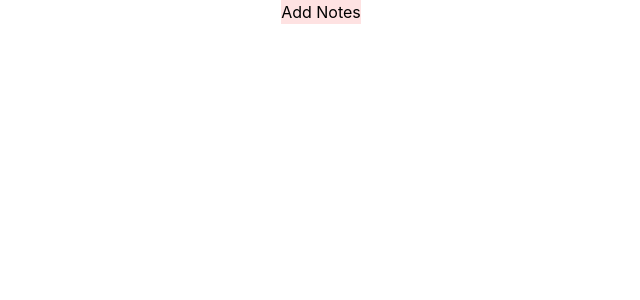
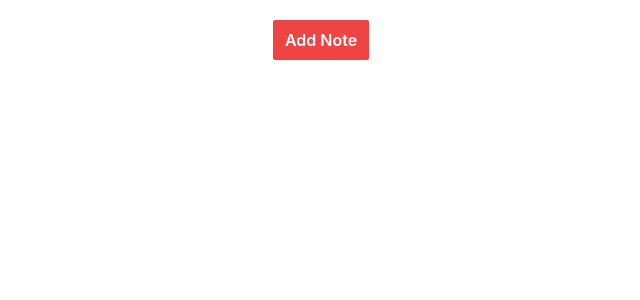
Before and after one commit to trcodeers/propacity, a React (Create React App) app: page / in a window 1280 px wide. Shown: the top 300 px of the page, without its empty margins (319-959 px from the left). Built offline with nearby package versions, Linux system fonts and the light colour scheme.

Commit message:
add color to add note button

```diff
--- a/src/App.tsx
+++ b/src/App.tsx
@@ -2,17 +2,21 @@ import { useEffect, useState } from "react";
 import "./App.css";
 import NoteCard from "./components/noteCard";
 import NoteModal from "./components/notesFormModal";
-import { createNewNote, getAllNotes, deleteNote } from "./services/notes";
-import { useSnackbar } from 'notistack';
+import {
+  createNewNote,
+  getAllNotes,
+  deleteNote,
+  editNote,
+} from "./services/notes";
+import { useSnackbar } from "notistack";
 
 function App() {
-
   const { enqueueSnackbar } = useSnackbar();
 
   const [modalOpen, setModalOpen] = useState(false);
   const [notes, setNotes] = useState([]);
 
-  const [noteToEdit, setNoteToEdit] = useState(null)
+  const [noteToEdit, setNoteToEdit] = useState(null);
 
   useEffect(() => {
     setNotes(getAllNotes());
@@ -28,44 +32,53 @@ function App() {
 
   const onClickEdit = (data: any) => {
     console.log("click edit", data);
-    setNoteToEdit(data)
-    setModalOpen(true)
-
+    setNoteToEdit(data);
+    setModalOpen(true);
   };
-
 
   const updateNote = (data: any) => {
     if (data.id) {
       console.log("update existing note", data);
+      editNote(data);
     } else {
       console.log("Create new note", data);
       const res = createNewNote(data);
       if (res) {
         setNotes(getAllNotes());
-        enqueueSnackbar('Note created!', { autoHideDuration: 1000, variant: 'success', anchorOrigin: {vertical: 'top', horizontal: 'right'}  })
+        enqueueSnackbar("Note created!", {
+          autoHideDuration: 1000,
+          variant: "success",
+          anchorOrigin: { vertical: "top", horizontal: "right" },
+        });
       } else {
         console.log("Failed to create");
       }
     }
-    setModalOpen(false)
+    setModalOpen(false);
   };
 
-  const onClickDelete = (id: any) =>{
-    const res = deleteNote(id)
-    if(res) {
+  const onClickDelete = (id: any) => {
+    const res = deleteNote(id);
+    if (res) {
       setNotes(getAllNotes());
-      console.log('Deleted successfuly!')
-      enqueueSnackbar('Deleted successfuly!', { autoHideDuration: 1000, variant: 'error', anchorOrigin: {vertical: 'top', horizontal: 'right'}  })
+      console.log("Deleted successfuly!");
+      enqueueSnackbar("Deleted successfuly!", {
+        autoHideDuration: 1000,
+        variant: "error",
+        anchorOrigin: { vertical: "top", horizontal: "right" },
+      });
+    } else {
+      console.log("Failed to delete");
     }
-    else{
-      console.log('Failed to delete')
-    }
-  }
+  };
 
   return (
     <div className="App">
-      <button onClick={onClickAddNote} className="bg-red-100">
-        Add Notes
+      <button
+        onClick={onClickAddNote}
+        className="bg-red-500 text-white font-semibold py-2 px-3 rounded-sm mt-5 "
+      >
+        Add Note
       </button>
 
       <NoteModal
```
